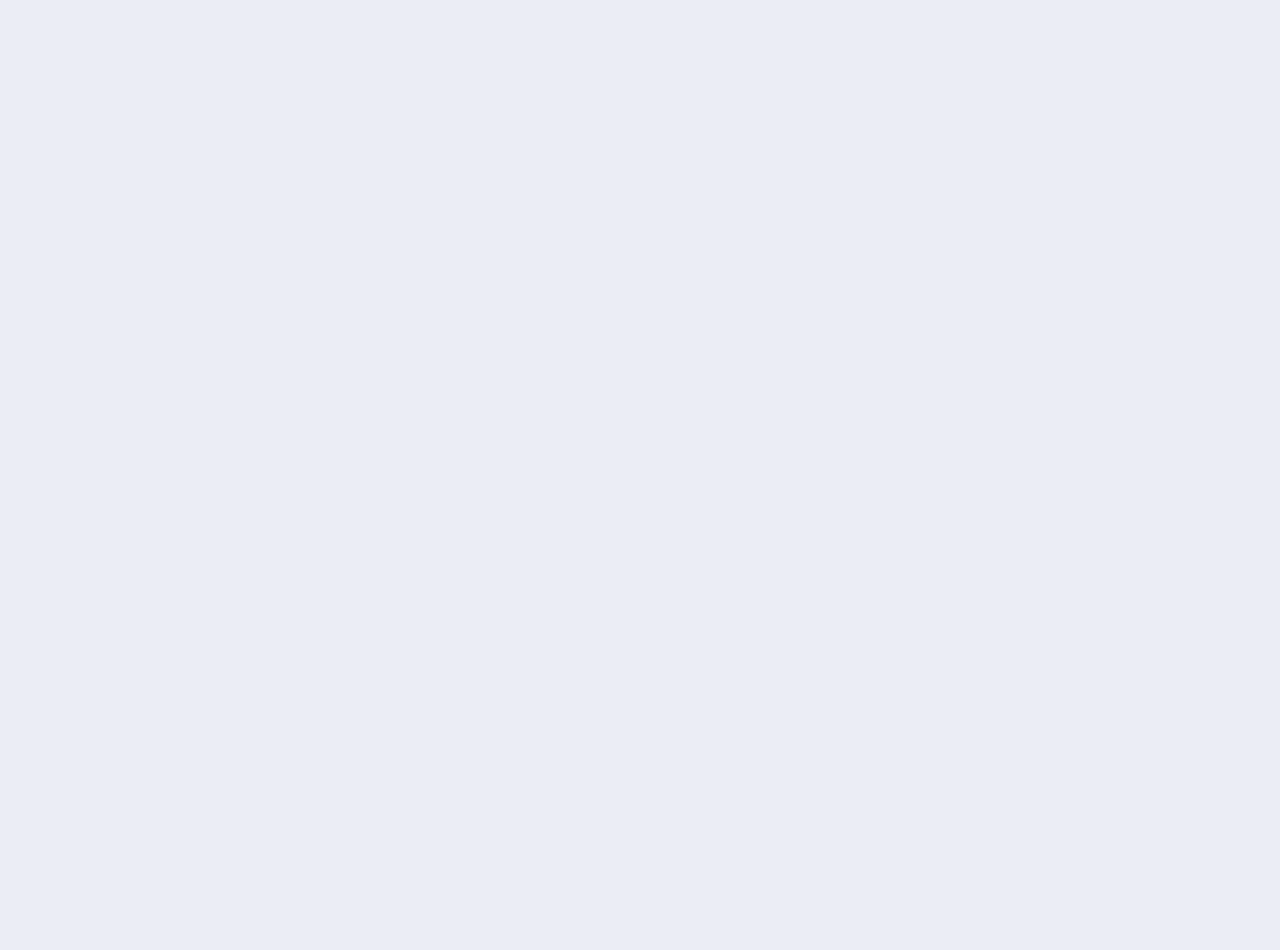
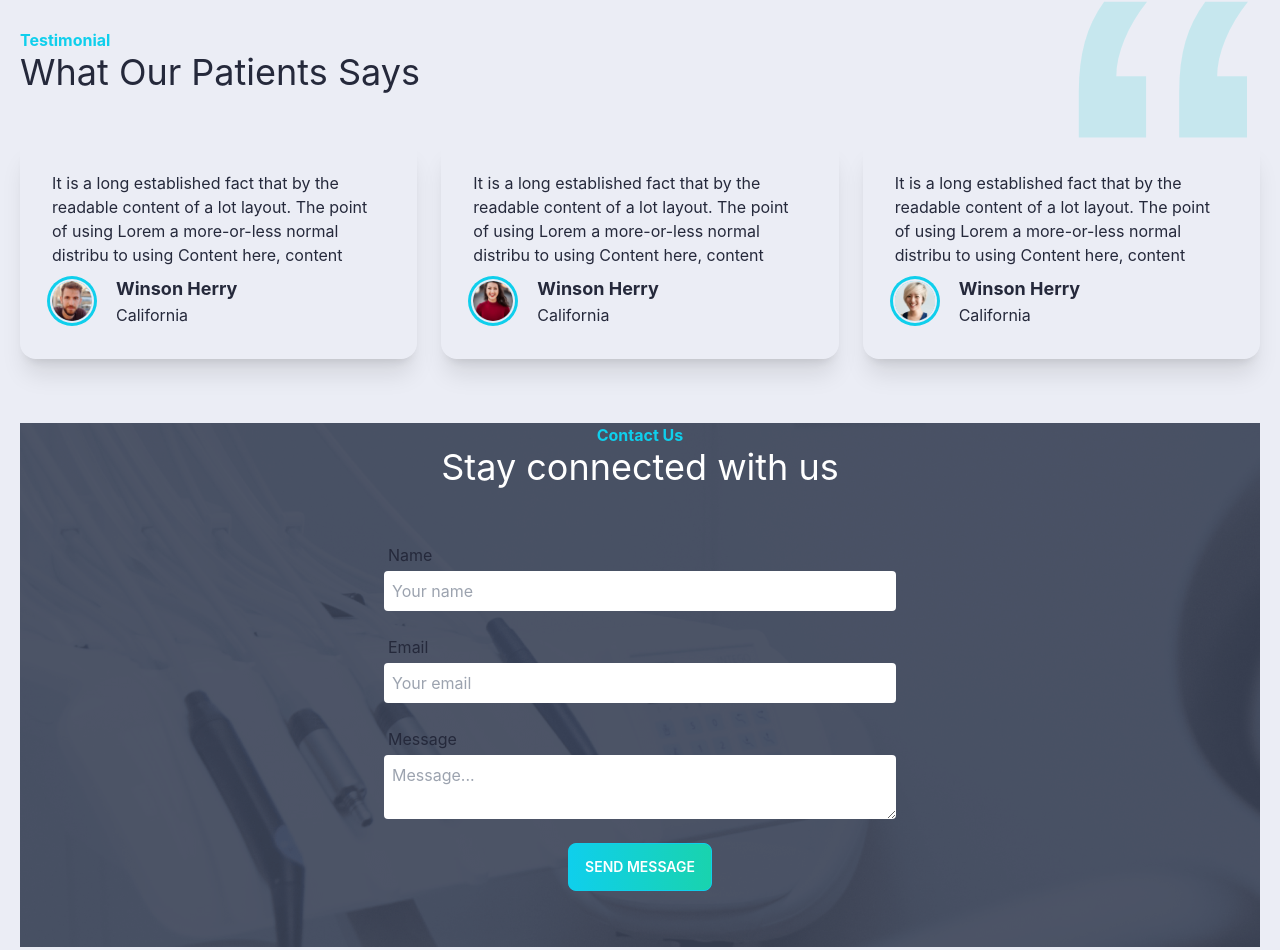
Before and after one commit to rejaul-dev/doctors-portal-client, a React (Create React App) app: page / in a window 1280 px wide. Shown: the part 2651-3601 px from the top of the page. Before the commit the page ends 2593 px from the top, so only its background shows below. Built offline with nearby package versions, Linux system fonts and the light colour scheme.

Commit message:
added contact section on the home page

```diff
--- /dev/null
+++ b/src/Pages/Home/Contact/Contact.jsx
@@ -0,0 +1,61 @@
+import React from "react";
+import appointment from "../../../assets/images/appointment.png";
+import PrimaryButton from "../../../components/PrimaryButton/PrimaryButton";
+
+const Contact = () => {
+  return (
+    <section style={{ background: `url(${appointment})` }}>
+      <div className="text-center">
+        <h4 className="text-primary font-bold">Contact Us</h4>
+        <h2 className="text-4xl text-white">Stay connected with us</h2>
+      </div>
+      <section className="p-6 dark:text-gray-100">
+        <form
+          novalidate=""
+          className="container w-full max-w-xl p-8 mx-auto space-y-6 rounded-md"
+        >
+          <div>
+            <label for="name" className="block mb-1 ml-1">
+              Name
+            </label>
+            <input
+              id="name"
+              type="text"
+              placeholder="Your name"
+              required=""
+              className="block w-full p-2 rounded focus:outline-none focus:ring focus:ring-opacity-25 "
+            />
+          </div>
+          <div>
+            <label for="email" className="block mb-1 ml-1">
+              Email
+            </label>
+            <input
+              id="email"
+              type="email"
+              placeholder="Your email"
+              required=""
+              className="block w-full p-2 rounded focus:outline-none focus:ring focus:ring-opacity-25 "
+            />
+          </div>
+          <div>
+            <label for="message" className="block mb-1 ml-1">
+              Message
+            </label>
+            <textarea
+              id="message"
+              type="text"
+              placeholder="Message..."
+              className="block w-full p-2 rounded autoexpand focus:outline-none focus:ring focus:ring-opacity-25 "
+            ></textarea>
+          </div>
+          <div className="text-center">
+            <PrimaryButton>Send Message</PrimaryButton>
+          </div>
+        </form>
+      </section>
+    </section>
+  );
+};
+
+export default Contact;
--- a/src/Pages/Home/Home/Home.jsx
+++ b/src/Pages/Home/Home/Home.jsx
@@ -1,9 +1,11 @@
 import React from 'react';
 import Banner from '../Banner/Banner';
+import Contact from '../Contact/Contact';
 import DentalCare from '../DentalCare/DentalCare';
 import InfoCards from '../InfoCards/InfoCards';
 import MakeAppointment from '../MakeAppointment/MakeAppointment';
 import Services from '../Services/Services';
+import Testimonials from '../Testimonials/Testimonials';
 
 const Home = () => {
     return (
@@ -13,6 +15,8 @@ const Home = () => {
             <Services/>
             <DentalCare/>
             <MakeAppointment/>
+            <Testimonials/>
+            <Contact/>
         </div>
     );
 };
--- /dev/null
+++ b/src/Pages/Home/Testimonials/Testimonial.jsx
@@ -0,0 +1,25 @@
+import React from "react";
+
+const Testimonial = ({ testimonial }) => {
+  const { name, descriptions, img, country } = testimonial;
+  return (
+    <div className="card shadow-xl">
+      <div className="card-body">
+        <p>{descriptions}</p>
+        <div className="flex items-center">
+          <div className="avatar mr-6">
+            <div className="w-10 rounded-full ring ring-primary ring-offset-base-100 ring-offset-2">
+              <img src={img} alt="" />
+            </div>
+          </div>
+          <div>
+            <h3 className="text-lg font-bold">{name}</h3>
+            <p>{country}</p>
+          </div>
+        </div>
+      </div>
+    </div>
+  );
+};
+
+export default Testimonial;
--- /dev/null
+++ b/src/Pages/Home/Testimonials/Testimonials.jsx
@@ -0,0 +1,57 @@
+import React from "react";
+import quote from "../../../assets/icons/quote.svg";
+import people1 from "../../../assets/images/people1.png";
+import people2 from "../../../assets/images/people2.png";
+import people3 from "../../../assets/images/people3.png";
+import Testimonial from "./Testimonial";
+
+const Testimonials = () => {
+  const testimonialsData = [
+    {
+      _id: 1,
+      name: "Winson Herry",
+      descriptions:
+        "It is a long established fact that by the readable content of a lot layout. The point of using Lorem a more-or-less normal distribu to using Content here, content",
+      img: people1,
+      country: "California",
+    },
+    {
+      _id: 2,
+      name: "Winson Herry",
+      descriptions:
+        "It is a long established fact that by the readable content of a lot layout. The point of using Lorem a more-or-less normal distribu to using Content here, content",
+      img: people2,
+      country: "California",
+    },
+    {
+      _id: 3,
+      name: "Winson Herry",
+      descriptions:
+        "It is a long established fact that by the readable content of a lot layout. The point of using Lorem a more-or-less normal distribu to using Content here, content",
+      img: people3,
+      country: "California",
+    },
+  ];
+  return (
+    <section className="my-16 ">
+      <div className="flex justify-between items-center">
+        <div>
+          <h3 className="text-primary font-bold">Testimonial</h3>
+          <h2 className="text-4xl">What Our Patients Says</h2>
+        </div>
+        <div>
+          <figure>
+            <img className="w-24 lg:w-48" src={quote} alt="Shoes" />
+          </figure>
+        </div>
+      </div>
+      <div className="grid sm:grid-cols-1 md:grid-cols-2 lg:grid-cols-3 gap-6">
+        {testimonialsData.map((testimonial) => (
+          <Testimonial key={testimonial._id} testimonial={testimonial} />
+        ))}
+      </div>
+    </section>
+  );
+};
+
+export default Testimonials;
```
